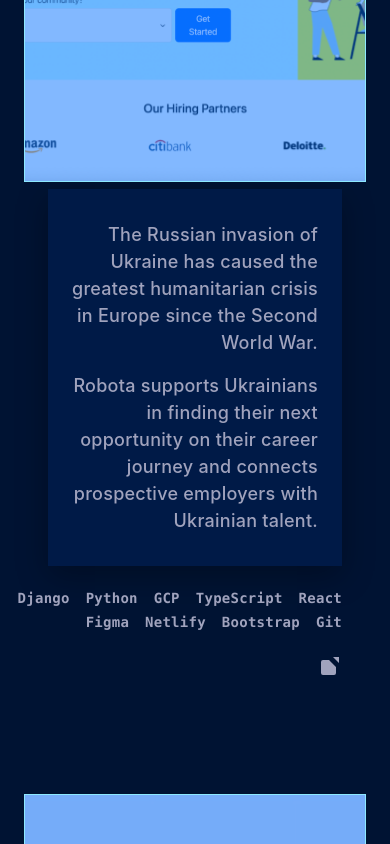
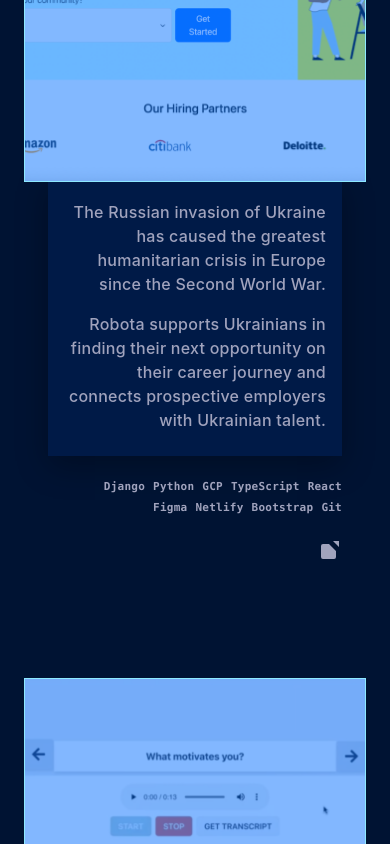
Before and after one commit to sabrinaspage/digital-ocean-app, a React (Create React App) app: page / in a window 390 px wide. Shown: the part 4420-5264 px from the top of the page. Built offline with nearby package versions, Linux system fonts and the light colour scheme.

Commit message:
project tech size on mobile

```diff
--- a/src/styles/Projects.css
+++ b/src/styles/Projects.css
@@ -270,4 +270,33 @@
   .projects-grid {
     grid-template-columns: 1fr;
   }
+
+  .project-tech {
+    flex-wrap: wrap;
+    gap: 12px;
+    font-size: 12px;
+  }
+
+  .project-title {
+    font-size: 26px;
+  }
+
+  .project-description {
+    padding: 24px 16px;
+  }
+
+  .project-description p {
+    font-size: 16px;
+  }
 }
+
+@media (max-width: 480px) {
+  .project-tech {
+    font-size: 11px;
+    gap: 8px;
+  }
+
+  .project-title {
+    font-size: 22px;
+  }
+}
```
